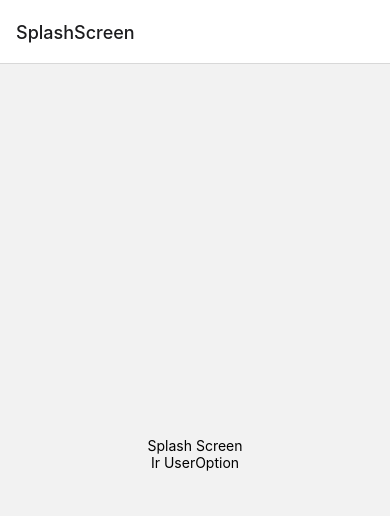
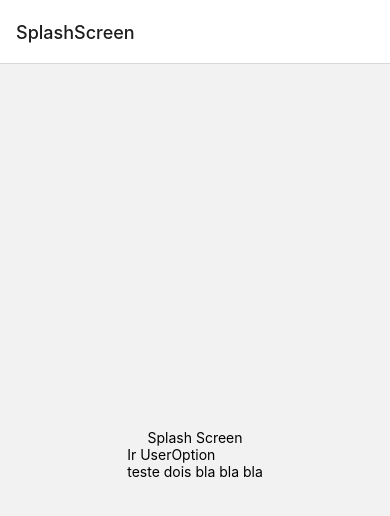
Before and after one commit to SophiaSilveira/Final.Project_React-Native, a React Native app in the folder ProfetaDoRango/: screen /SplashScreen in a window 390 px wide. Shown: the top 516 px of the page. Built offline with nearby package versions, Linux system fonts and the light colour scheme.

Commit message:
'testeyarn'

```diff
--- a/ProfetaDoRango/src/pages/SplashScreen/index.js
+++ b/ProfetaDoRango/src/pages/SplashScreen/index.js
@@ -13,6 +13,7 @@ function SplashScreen({navigation}) {
         onPress = { () =>
           navigation.navigate('UserOption')}>
            <Text>Ir UserOption</Text>
+           <Text>teste dois bla bla bla</Text>
       </TouchableOpacity>
     </View>
   );
```
Also changed, not shown: 1 other file (tests, documents, lock files or other folders).
